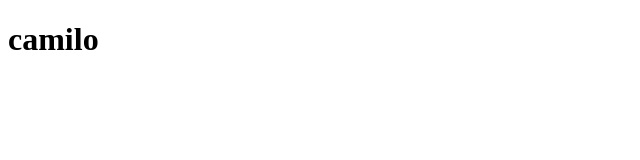
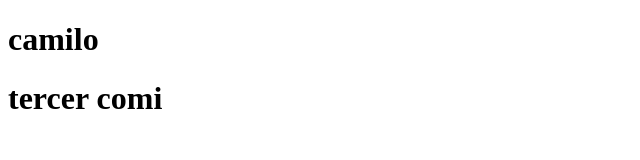
Before and after one commit to EiderCamiloMorenoSilva/camilo-moe, a plain HTML site: page index.html in a window 1280 px wide. Shown: the whole page, without its empty margins (0-640 px from the left). Drawn offline with Linux system fonts and the light colour scheme.

Commit message:
tercer cimmit

```diff
--- a/index.html
+++ b/index.html
@@ -8,6 +8,7 @@
 </head>
 <body>
     <h1>camilo</h1>
+    <h1>tercer comi</h1>
 
 </body>
 </html>
```
